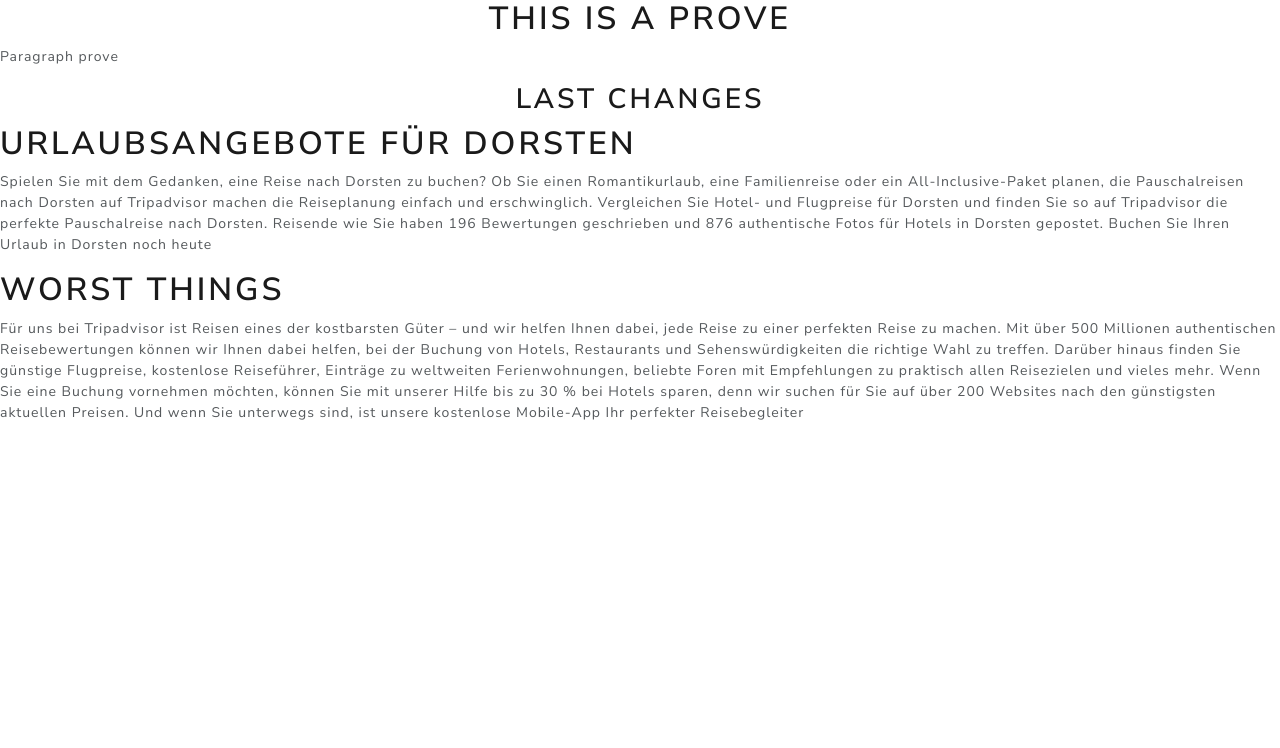
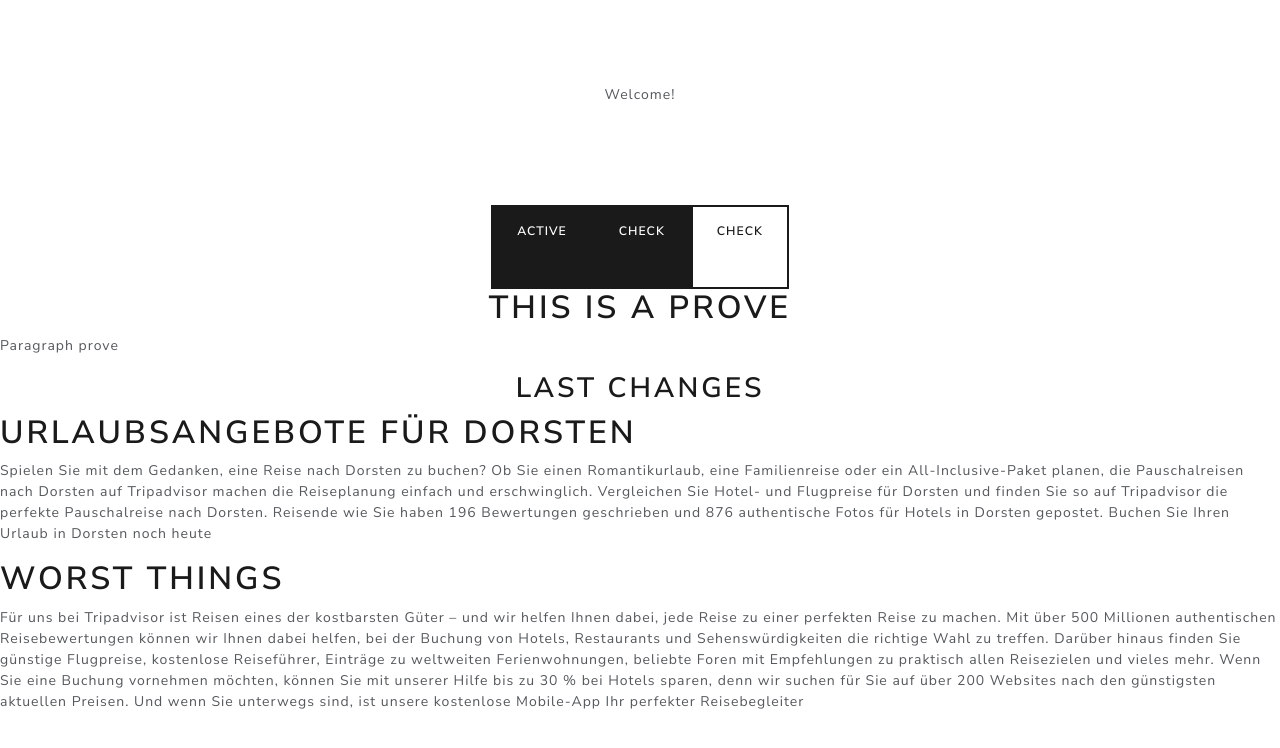
Before and after one commit to nahuelmol/page-html, a plain HTML site: page index.html in a window 1280 px wide. Drawn offline with Linux system fonts and the light colour scheme.

Commit message:
Update index.html

```diff
--- a/index.html
+++ b/index.html
@@ -5,7 +5,27 @@
 	<link rel="stylesheet" href="styles.css">
 </head>
 <body>
-
+        <div class="text-center">
+            <div>
+            <br><br><br><br>
+                <p>Welcome!</p>
+            <br><br><br><br>
+            </div>
+            <div class="btn-group btn-group-toggle" data-toggle="buttons">
+                <br><br><br><br>
+                <label class="btn btn-outline-primary active">
+                    <input type="checkbox" checked="" autocomplete="off"> Active
+                </label>
+                <label class="btn btn-outline-primary active">
+                    <input type="checkbox" autocomplete="off"> Check
+                </label>
+                <label class="btn btn-outline-primary">
+                    <input type="checkbox" autocomplete="off"> Check
+                </label>
+                <br><br><br><br>
+            </div>
+        </div>
+	<div>
 	    <h1 class="text-center">This is a prove</h1>
 	    <p>Paragraph prove</p>
 	    <h2 class="text-center">Last changes</h2>
@@ -15,6 +35,6 @@
 Vergleichen Sie Hotel- und Flugpreise für Dorsten und finden Sie so auf Tripadvisor die perfekte Pauschalreise nach Dorsten. Reisende wie Sie haben 196 Bewertungen geschrieben und 876 authentische Fotos für Hotels in Dorsten gepostet. Buchen Sie Ihren Urlaub in Dorsten noch heute</p>
 	    <h1>worst things</h1>
 	    <p>Für uns bei Tripadvisor ist Reisen eines der kostbarsten Güter – und wir helfen Ihnen dabei, jede Reise zu einer perfekten Reise zu machen. Mit über 500 Millionen authentischen Reisebewertungen können wir Ihnen dabei helfen, bei der Buchung von Hotels, Restaurants und Sehenswürdigkeiten die richtige Wahl zu treffen. Darüber hinaus finden Sie günstige Flugpreise, kostenlose Reiseführer, Einträge zu weltweiten Ferienwohnungen, beliebte Foren mit Empfehlungen zu praktisch allen Reisezielen und vieles mehr. Wenn Sie eine Buchung vornehmen möchten, können Sie mit unserer Hilfe bis zu 30 % bei Hotels sparen, denn wir suchen für Sie auf über 200 Websites nach den günstigsten aktuellen Preisen. Und wenn Sie unterwegs sind, ist unsere kostenlose Mobile-App Ihr perfekter Reisebegleiter</p>
-
+	</div>
 </body>
 </html>
```
Lines whose indentation alone changed are shown as unchanged.
